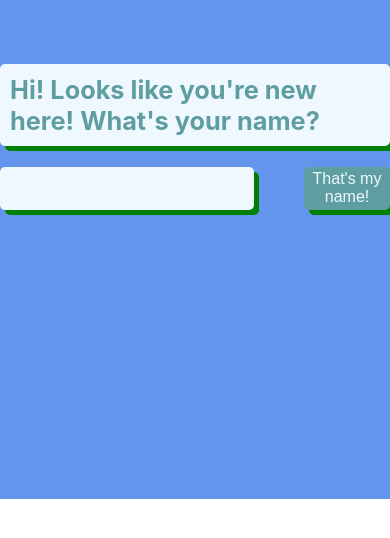
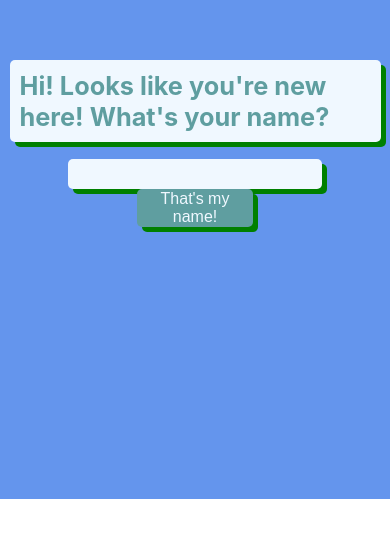
Before and after one commit to pavel-piatetskii/chat-module, a React (Create React App) app: page / in a window 390 px wide. Shown: the part 252-790 px from the top of the page. Built offline with nearby package versions, Linux system fonts and the light colour scheme; no server answers.

Commit message:
Change responsive CSS for GetUserName component

```diff
--- a/src/App.js
+++ b/src/App.js
@@ -1,13 +1,14 @@
 import { useState, useEffect, Fragment } from "react"
+import 'styles/responsive.scss'
 import MessageFeed from "components/MessageFeed";
 import UserList from "components/UserList";
 import RoomList from "components/RoomList";
 import GetUserName from "components/GetUserName";
-import 'styles/responsive.scss'
 
 
 const host = process.env.REACT_APP_WSHOST || 'quiet-sands-19521-ws-api.herokuapp.com';
-const PORT = process.env.REACT_APP_WSPORT || 80;
+//const host = 'quiet-sands-19521-ws-api.herokuapp.com';
+const PORT = process.env.REACT_APP_WSPORT || 3001;
 const wss = new WebSocket(`ws://${host}:${PORT}`);
 
 
--- a/src/components/GetUserName.scss
+++ b/src/components/GetUserName.scss
@@ -23,13 +23,13 @@
       border-width: 0;
       border-radius: 5px;
       box-shadow: 5px 5px $color-dark;
-      margin-right: 50px;
       background-color: $color-light;
       color: $color-medium;
       padding-left: 0.5em;
     }
 
     &__button {
+      margin: 0 5vw;
       border-width: 0;
       border-radius: 5px;
       font-size: 1rem;
--- a/src/styles/responsive.scss
+++ b/src/styles/responsive.scss
@@ -3,6 +3,30 @@
   .App {
     padding: 0;
     height: 89vh;
+  }
+
+  .get-user {
+    &__greeting {
+      width: 90%;
+      margin: 2vh 6.5vw;
+    }
+
+    &__form {
+      width: 90%;
+      flex-direction: column;
+      align-items: center;
+
+      &__input {
+        width: 100%;
+        margin-right: 0;
+      }
+
+      &__button {
+        font-size: 2rem;
+        width: 33%;
+        margin-top: 3vh;
+      }
+    }
   }
 
   .main {
@@ -38,9 +62,9 @@
 
   }
   .message-feed {
-    width: 100vw;
     height: 65vh;
     margin: 0;
+    max-width: none;
 
     &__form {
       width: 95%;
```
